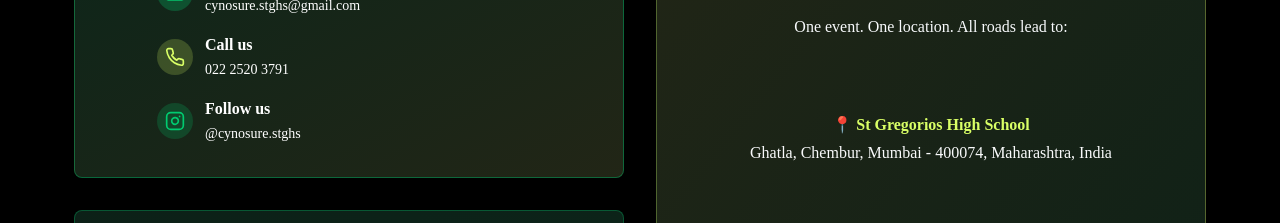
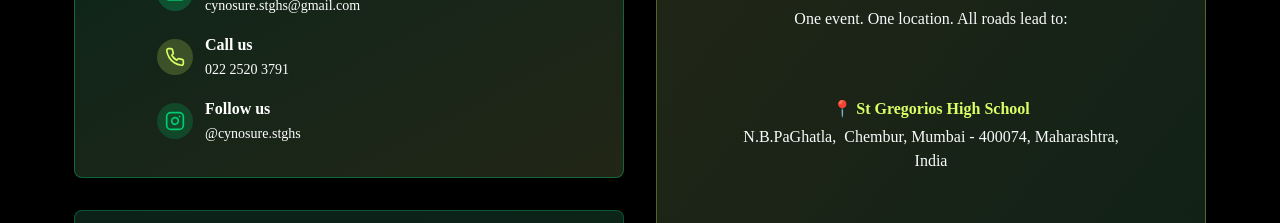
Before and after one commit to redsquad14/cynosure-sparkle-hub, a React (Vite) app: page / in a window 1280 px wide. Shown: the part 6980-7203 px from the top of the page. Built offline with nearby package versions, Linux system fonts and the light colour scheme; a web font is replaced by a local one.

Commit message:
Visual edit in Lovable
Edited UI in Lovable

```diff
--- a/src/components/Contact.tsx
+++ b/src/components/Contact.tsx
@@ -164,8 +164,7 @@ const Contact = () => {
                 </p>
                 <div className="space-y-1 text-base mb-4 mx-[8px] px-[39px] py-0">
                   <p className="text-accent font-semibold">📍 St Gregorios High School</p>
-                   <p className="text-gray-50">Ghatla,
-Chembur, Mumbai - 400074, Maharashtra, India</p>
+                   <p className="text-gray-50">N.B.PaGhatla,  Chembur, Mumbai - 400074, Maharashtra, India</p>
                 </div>
 
                 {/* Google Map */}
```
